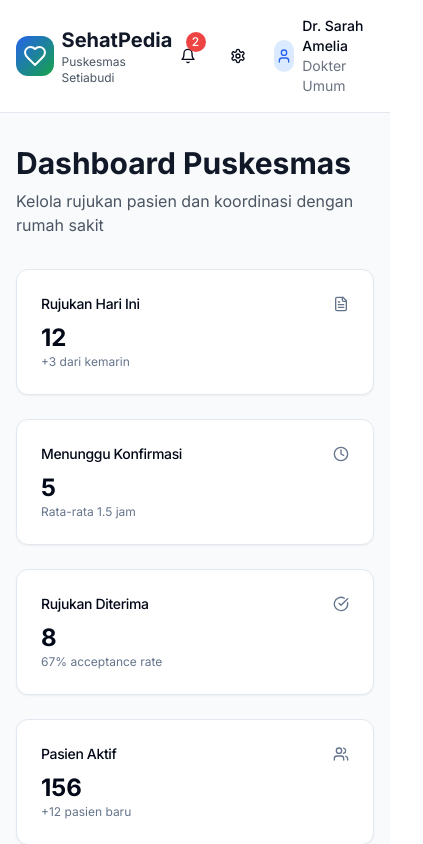
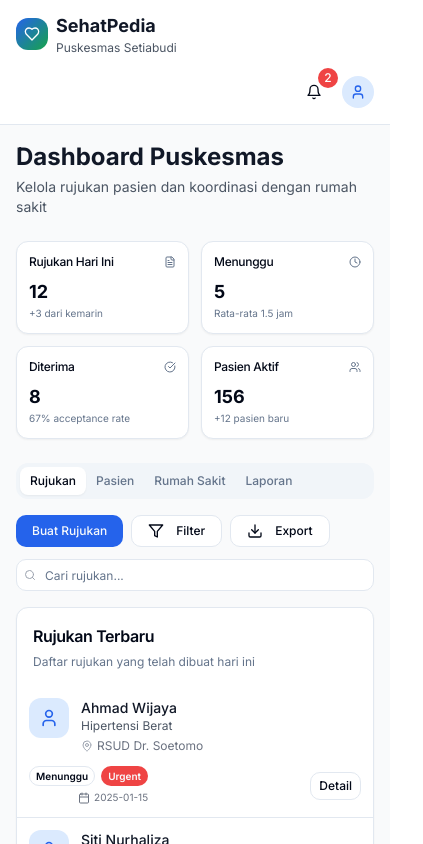
Before and after one commit to miftt/SehatPedia_Rujukan_RS, a Next.js app: page /dashboard/puskesmas in a window 390 px wide. Shown: the top 844 px of the page, 423 px wide, since content can reach past the window. Built offline with nearby package versions, Linux system fonts and the light colour scheme.

Commit message:
Refactor PuskesmasDashboard for improved mobile responsiveness and UI consistency

```diff
--- a/app/dashboard/puskesmas/page.tsx
+++ b/app/dashboard/puskesmas/page.tsx
@@ -119,164 +119,190 @@ export default function PuskesmasDashboard() {
 
   return (
     <div className="min-h-screen bg-gray-50">
-      {/* Header */}
-      <header className="bg-white border-b">
-        <div className="container mx-auto px-4 py-4 flex items-center justify-between">
+      {/* Header - Made more compact on mobile */}
+      <header className="bg-white border-b sticky top-0 z-50">
+        <div className="container mx-auto px-4 py-3 md:py-4">
+          <div className="flex flex-col sm:flex-row items-start sm:items-center justify-between gap-4">
             <div className="flex items-center space-x-2">
-            <div className="w-10 h-10 bg-gradient-to-br from-blue-600 to-green-600 rounded-lg flex items-center justify-center">
-              <Heart className="w-6 h-6 text-white" />
+              <div className="w-8 h-8 md:w-10 md:h-10 bg-gradient-to-br from-blue-600 to-green-600 rounded-lg flex items-center justify-center">
+                <Heart className="w-4 h-4 md:w-6 md:h-6 text-white" />
               </div>
               <div>
-              <h1 className="text-xl font-bold text-gray-900">SehatPedia</h1>
+                <h1 className="text-lg md:text-xl font-bold text-gray-900">SehatPedia</h1>
                 <p className="text-xs text-gray-600">Puskesmas Setiabudi</p>
               </div>
             </div>
-          <div className="flex items-center space-x-4">
+            <div className="flex items-center space-x-2 md:space-x-4 w-full sm:w-auto justify-end">
               <NotificationDropdown />
-            <Button variant="ghost" size="sm">
+              <Button variant="ghost" size="sm" className="hidden md:flex">
                 <Settings className="w-4 h-4" />
               </Button>
               <div className="flex items-center space-x-2">
                 <div className="w-8 h-8 bg-blue-100 rounded-full flex items-center justify-center">
                   <User className="w-4 h-4 text-blue-600" />
                 </div>
-              <div className="text-sm">
+                <div className="hidden sm:block text-sm">
                   <p className="font-medium">Dr. Sarah Amelia</p>
-                <p className="text-gray-500">Dokter Umum</p>
+                  <p className="text-gray-500 text-xs">Dokter Umum</p>
+                </div>
               </div>
             </div>
           </div>
         </div>
       </header>
 
-      <div className="container mx-auto px-4 py-8">
-        {/* Welcome Section */}
-        <div className="mb-8">
-          <h1 className="text-3xl font-bold text-gray-900 mb-2">Dashboard Puskesmas</h1>
-          <p className="text-gray-600">Kelola rujukan pasien dan koordinasi dengan rumah sakit</p>
+      <div className="container mx-auto px-4 py-4 md:py-8">
+        {/* Welcome Section - Responsive text sizes */}
+        <div className="mb-6 md:mb-8">
+          <h1 className="text-2xl md:text-3xl font-bold text-gray-900 mb-1 md:mb-2">Dashboard Puskesmas</h1>
+          <p className="text-sm md:text-base text-gray-600">Kelola rujukan pasien dan koordinasi dengan rumah sakit</p>
         </div>
 
-        {/* Stats Cards */}
-        <div className="grid grid-cols-1 md:grid-cols-2 lg:grid-cols-4 gap-6 mb-8">
-          <Card>
-            <CardHeader className="flex flex-row items-center justify-between space-y-0 pb-2">
-              <CardTitle className="text-sm font-medium">Rujukan Hari Ini</CardTitle>
-              <FileText className="h-4 w-4 text-muted-foreground" />
+        {/* Stats Cards - Responsive grid */}
+        <div className="grid grid-cols-2 md:grid-cols-4 gap-3 md:gap-6 mb-6 md:mb-8">
+          <Card className="p-3 md:p-4">
+            <CardHeader className="flex flex-row items-center justify-between space-y-0 p-0 mb-2">
+              <CardTitle className="text-xs md:text-sm font-medium">Rujukan Hari Ini</CardTitle>
+              <FileText className="h-3 w-3 md:h-4 md:w-4 text-muted-foreground" />
             </CardHeader>
-            <CardContent>
-              <div className="text-2xl font-bold">{stats.todayReferrals.count}</div>
-              <p className="text-xs text-muted-foreground">{stats.todayReferrals.changeText}</p>
+            <CardContent className="p-0">
+              <div className="text-lg md:text-2xl font-bold">{stats.todayReferrals.count}</div>
+              <p className="text-[10px] md:text-xs text-muted-foreground">{stats.todayReferrals.changeText}</p>
             </CardContent>
           </Card>
 
-          <Card>
-            <CardHeader className="flex flex-row items-center justify-between space-y-0 pb-2">
-              <CardTitle className="text-sm font-medium">Menunggu Konfirmasi</CardTitle>
-              <Clock className="h-4 w-4 text-muted-foreground" />
+          <Card className="p-3 md:p-4">
+            <CardHeader className="flex flex-row items-center justify-between space-y-0 p-0 mb-2">
+              <CardTitle className="text-xs md:text-sm font-medium">Menunggu</CardTitle>
+              <Clock className="h-3 w-3 md:h-4 md:w-4 text-muted-foreground" />
             </CardHeader>
-            <CardContent>
-              <div className="text-2xl font-bold">{stats.pendingConfirmation.count}</div>
-              <p className="text-xs text-muted-foreground">{stats.pendingConfirmation.changeText}</p>
+            <CardContent className="p-0">
+              <div className="text-lg md:text-2xl font-bold">{stats.pendingConfirmation.count}</div>
+              <p className="text-[10px] md:text-xs text-muted-foreground">{stats.pendingConfirmation.changeText}</p>
             </CardContent>
           </Card>
 
-          <Card>
-            <CardHeader className="flex flex-row items-center justify-between space-y-0 pb-2">
-              <CardTitle className="text-sm font-medium">Rujukan Diterima</CardTitle>
-              <CheckCircle className="h-4 w-4 text-muted-foreground" />
+          <Card className="p-3 md:p-4">
+            <CardHeader className="flex flex-row items-center justify-between space-y-0 p-0 mb-2">
+              <CardTitle className="text-xs md:text-sm font-medium">Diterima</CardTitle>
+              <CheckCircle className="h-3 w-3 md:h-4 md:w-4 text-muted-foreground" />
             </CardHeader>
-            <CardContent>
-              <div className="text-2xl font-bold">{stats.acceptedReferrals.count}</div>
-              <p className="text-xs text-muted-foreground">{stats.acceptedReferrals.changeText}</p>
+            <CardContent className="p-0">
+              <div className="text-lg md:text-2xl font-bold">{stats.acceptedReferrals.count}</div>
+              <p className="text-[10px] md:text-xs text-muted-foreground">{stats.acceptedReferrals.changeText}</p>
             </CardContent>
           </Card>
 
-          <Card>
-            <CardHeader className="flex flex-row items-center justify-between space-y-0 pb-2">
-              <CardTitle className="text-sm font-medium">Pasien Aktif</CardTitle>
-              <Users className="h-4 w-4 text-muted-foreground" />
+          <Card className="p-3 md:p-4">
+            <CardHeader className="flex flex-row items-center justify-between space-y-0 p-0 mb-2">
+              <CardTitle className="text-xs md:text-sm font-medium">Pasien Aktif</CardTitle>
+              <Users className="h-3 w-3 md:h-4 md:w-4 text-muted-foreground" />
             </CardHeader>
-            <CardContent>
-              <div className="text-2xl font-bold">{stats.activePatients.count}</div>
-              <p className="text-xs text-muted-foreground">{stats.activePatients.changeText}</p>
+            <CardContent className="p-0">
+              <div className="text-lg md:text-2xl font-bold">{stats.activePatients.count}</div>
+              <p className="text-[10px] md:text-xs text-muted-foreground">{stats.activePatients.changeText}</p>
             </CardContent>
           </Card>
         </div>
 
         {/* Main Content */}
-        <Tabs defaultValue="rujukan" className="space-y-6">
-          <TabsList className="grid w-full grid-cols-4">
-            <TabsTrigger value="rujukan">Rujukan</TabsTrigger>
-            <TabsTrigger value="pasien">Pasien</TabsTrigger>
-            <TabsTrigger value="rumah-sakit">Rumah Sakit</TabsTrigger>
-            <TabsTrigger value="laporan">Laporan</TabsTrigger>
+        <Tabs defaultValue="rujukan" className="space-y-4 md:space-y-6">
+          <div className="overflow-x-auto">
+            <TabsList className="inline-flex w-full md:w-auto h-9 md:h-10 items-center justify-start md:justify-center text-muted-foreground rounded-lg p-1">
+              <TabsTrigger value="rujukan" className="text-xs md:text-sm px-2.5 md:px-3">Rujukan</TabsTrigger>
+              <TabsTrigger value="pasien" className="text-xs md:text-sm px-2.5 md:px-3">Pasien</TabsTrigger>
+              <TabsTrigger value="rumah-sakit" className="text-xs md:text-sm px-2.5 md:px-3">Rumah Sakit</TabsTrigger>
+              <TabsTrigger value="laporan" className="text-xs md:text-sm px-2.5 md:px-3">Laporan</TabsTrigger>
             </TabsList>
+          </div>
 
-          <TabsContent value="rujukan" className="space-y-6">
-            {/* Quick Actions */}
-            <div className="flex flex-col sm:flex-row gap-4 items-start sm:items-center justify-between">
-              <div className="flex gap-2">
-                <ReferralForm />
-                <Button variant="outline">
-                  <Filter className="w-4 h-4 mr-2" />
+          <TabsContent value="rujukan" className="space-y-4 md:space-y-6">
+            {/* Quick Actions - Responsive layout */}
+            <div className="flex flex-col md:flex-row gap-3 md:gap-4 items-stretch md:items-center justify-between">
+              <div className="flex flex-wrap gap-2 md:gap-3">
+                <Button onClick={() => setIsModalOpen(true)} className="text-xs md:text-sm h-8 md:h-10">
+                  Buat Rujukan
+                </Button>
+                <Button variant="outline" className="text-xs md:text-sm h-8 md:h-10">
+                  <Filter className="w-3 h-3 md:w-4 md:h-4 mr-1 md:mr-2" />
                   Filter
                 </Button>
-                <Button variant="outline">
-                  <Download className="w-4 h-4 mr-2" />
+                <Button variant="outline" className="text-xs md:text-sm h-8 md:h-10">
+                  <Download className="w-3 h-3 md:w-4 md:h-4 mr-1 md:mr-2" />
                   Export
                 </Button>
               </div>
-              <div className="relative w-full sm:w-auto">
-                <Search className="absolute left-3 top-1/2 transform -translate-y-1/2 text-gray-400 w-4 h-4" />
+              <div className="relative w-full md:w-64">
+                <Search className="absolute left-2 md:left-3 top-1/2 transform -translate-y-1/2 text-gray-400 w-3 h-3 md:w-4 md:h-4" />
                 <Input
                   placeholder="Cari rujukan..."
                   value={searchTerm}
                   onChange={(e) => setSearchTerm(e.target.value)}
-                  className="pl-10 w-full sm:w-64"
+                  className="pl-7 md:pl-9 text-xs md:text-sm h-8 md:h-10"
                 />
               </div>
             </div>
 
-            {/* Referrals List */}
+            {/* Referrals List - Responsive table */}
             <Card>
-              <CardHeader>
-                <CardTitle>Rujukan Terbaru</CardTitle>
-                <CardDescription>Daftar rujukan yang telah dibuat hari ini</CardDescription>
+              <CardHeader className="p-4 md:p-6">
+                <CardTitle className="text-base md:text-lg">Rujukan Terbaru</CardTitle>
+                <CardDescription className="text-xs md:text-sm">Daftar rujukan yang telah dibuat hari ini</CardDescription>
               </CardHeader>
-              <CardContent>
-                <div className="space-y-4">
+              <CardContent className="p-0">
+                <div className="divide-y">
                   {referrals.map((referral) => (
                     <div
                       key={referral.id}
-                      className="flex items-center justify-between p-4 border rounded-lg hover:bg-gray-50 transition-colors"
+                      className="p-3 md:p-4 hover:bg-gray-50 transition-colors"
                     >
-                      <div className="flex items-center space-x-4">
-                        <div className="w-12 h-12 bg-blue-100 rounded-lg flex items-center justify-center">
-                          <User className="w-6 h-6 text-blue-600" />
+                      <div className="flex flex-col md:flex-row md:items-center justify-between gap-3 md:gap-4">
+                        <div className="flex items-start md:items-center gap-3">
+                          <div className="w-10 h-10 md:w-12 md:h-12 bg-blue-100 rounded-lg flex items-center justify-center flex-shrink-0">
+                            <User className="w-5 h-5 md:w-6 md:h-6 text-blue-600" />
                           </div>
-                        <div>
-                          <h3 className="font-medium text-gray-900">{referral.patientName}</h3>
-                          <p className="text-sm text-gray-600">{referral.condition}</p>
-                          <div className="flex items-center space-x-2 mt-1">
-                            <MapPin className="w-3 h-3 text-gray-400" />
-                            <span className="text-xs text-gray-500">{referral.hospital}</span>
+                          <div className="min-w-0 flex-1">
+                            <h3 className="font-medium text-sm md:text-base text-gray-900 truncate">{referral.patientName}</h3>
+                            <p className="text-xs md:text-sm text-gray-600 truncate">{referral.condition}</p>
+                            <div className="flex items-center mt-1">
+                              <MapPin className="w-3 h-3 md:w-3.5 md:h-3.5 text-gray-400 flex-shrink-0" />
+                              <span className="ml-1 text-xs text-gray-500 truncate">{referral.hospital}</span>
                             </div>
                           </div>
                         </div>
-                      <div className="flex items-center space-x-3">
-                        <div className="text-right">
-                          <div className="flex items-center space-x-2 mb-1">
-                            {getStatusBadge(referral.status)}
-                            {getUrgencyBadge(referral.urgency)}
+                        <div className="flex items-center justify-between md:justify-end gap-3 md:gap-4">
+                          <div className="flex flex-col items-end gap-1">
+                            <div className="flex flex-wrap gap-1.5">
+                              <Badge
+                                variant="outline"
+                                className="text-[10px] md:text-xs px-1.5 py-0 h-5"
+                              >
+                                {referral.status === "pending" ? "Menunggu" :
+                                 referral.status === "accepted" ? "Diterima" : "Selesai"}
+                              </Badge>
+                              {referral.urgency === "high" && (
+                                <Badge
+                                  variant="destructive"
+                                  className="text-[10px] md:text-xs px-1.5 py-0 h-5"
+                                >
+                                  Urgent
+                                </Badge>
+                              )}
                             </div>
-                          <div className="flex items-center text-xs text-gray-500">
-                            <Calendar className="w-3 h-3 mr-1" />
+                            <div className="flex items-center text-[10px] md:text-xs text-gray-500">
+                              <Calendar className="w-3 h-3 mr-1 flex-shrink-0" />
                               {referral.date}
                             </div>
                           </div>
-                        <Button variant="outline" size="sm" onClick={() => handleDetailClick(referral)}>
+                          <Button
+                            variant="outline"
+                            size="sm"
+                            onClick={() => handleDetailClick(referral)}
+                            className="text-xs h-7 md:h-8 px-2 md:px-3"
+                          >
                             Detail
                           </Button>
+                        </div>
                       </div>
                     </div>
                   ))}
```
Also changed, not shown: app/lib/utils.ts (line endings or trailing spaces). Lines whose indentation alone changed are shown as unchanged.
